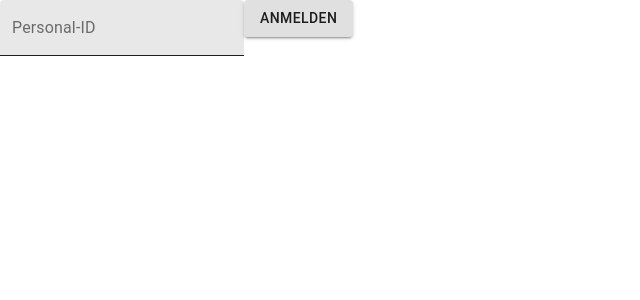
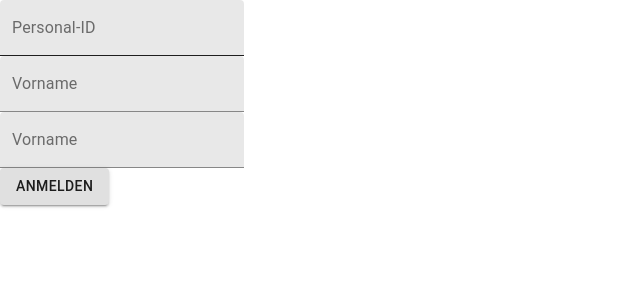
Before and after one commit to Lockdown-WirVsVirus/lockdown-app-frontend, a React (Create React App) app: page / in a window 1280 px wide. Shown: the top 300 px of the page, without its empty margins (0-640 px from the left). Built offline with nearby package versions, Linux system fonts and the light colour scheme.

Commit message:
Input field for first and last name

```diff
--- a/src/view/LoginView.tsx
+++ b/src/view/LoginView.tsx
@@ -1,37 +1,53 @@
-import React from 'react';
-import TextField from '@material-ui/core/TextField';
-import Button from '@material-ui/core/Button';
+import React from "react";
+import TextField from "@material-ui/core/TextField";
+import Button from "@material-ui/core/Button";
 import SHA256 from "crypto-js/sha256";
 
 const salt = "234lsnfd";
 
-export interface LoginViewProps {
-
-}
-
 export default class LoginView extends React.Component {
-
   private personalid: String = "";
 
-    constructor(pros:any){
+  constructor(pros: any) {
     super(pros);
     this.sendLogin = this.sendLogin.bind(this);
   }
 
-
-    sendLogin(){
-        if (this.personalid.length === 10){
+  sendLogin() {
+    if (this.personalid.length === 10) {
       console.log(SHA256(salt + this.personalid).toString());
     }
   }
 
   onInputChange = (e: React.ChangeEvent<HTMLInputElement>) => {
-        this.personalid =  e.target.value;
+    this.personalid = e.target.value;
   };
 
-
   render() {
-        return (<div><TextField id="filled-basic" label="Personal-ID" variant="filled" onChange={this.onInputChange}/>
-                 <Button variant="contained" onClick={this.sendLogin}>Anmelden</Button></div>);
+    return (
+      <div>
+        <TextField
+          id="filled-basic"
+          label="Personal-ID"
+          variant="filled"
+          onChange={this.onInputChange}
+        /> <br/>
+        <TextField
+          id="filled-basic"
+          label="Vorname"
+          variant="filled"
+          onChange={this.onInputChange}
+        /><br/>
+         <TextField
+          id="filled-basic"
+          label="Vorname"
+          variant="filled"
+          onChange={this.onInputChange}
+        /><br/>
+        <Button variant="contained" onClick={this.sendLogin}>
+          Anmelden
+        </Button>
+      </div>
+    );
   }
-};
+}
```
Lines whose indentation alone changed are shown as unchanged.
